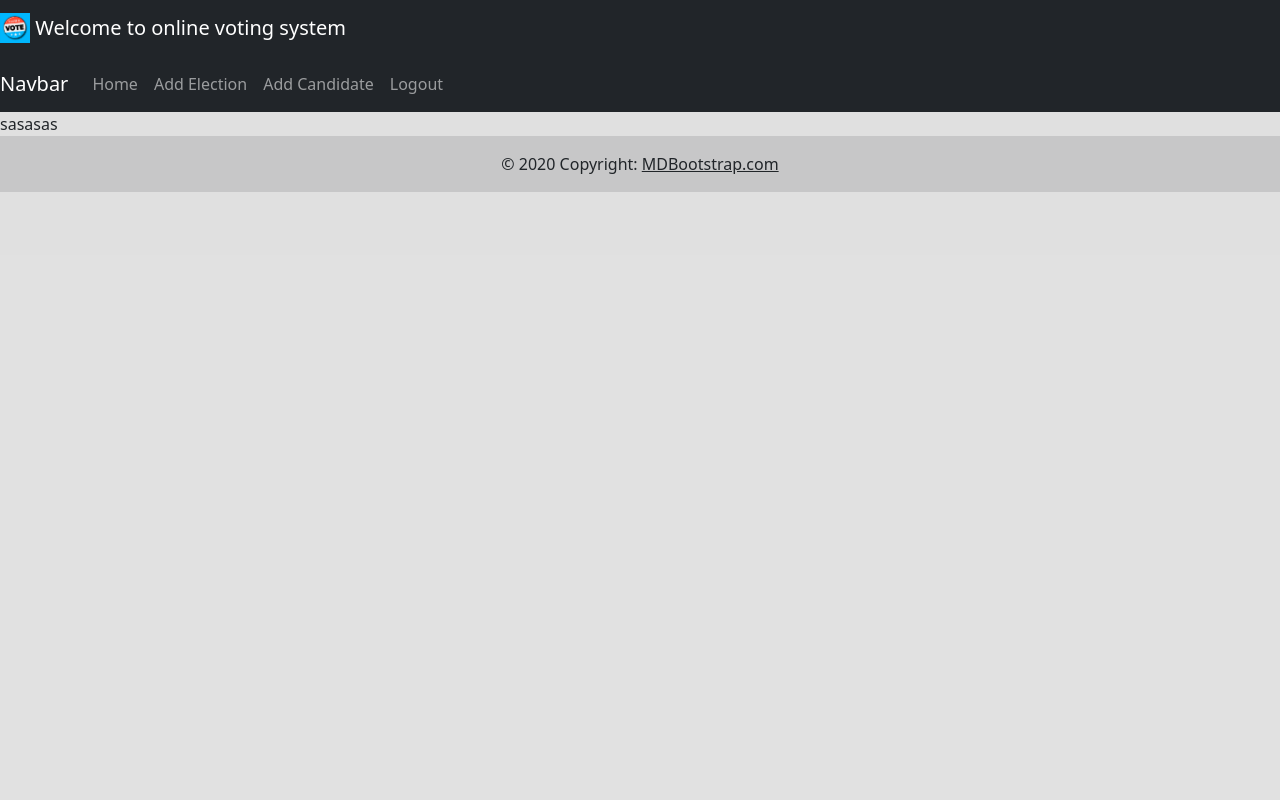
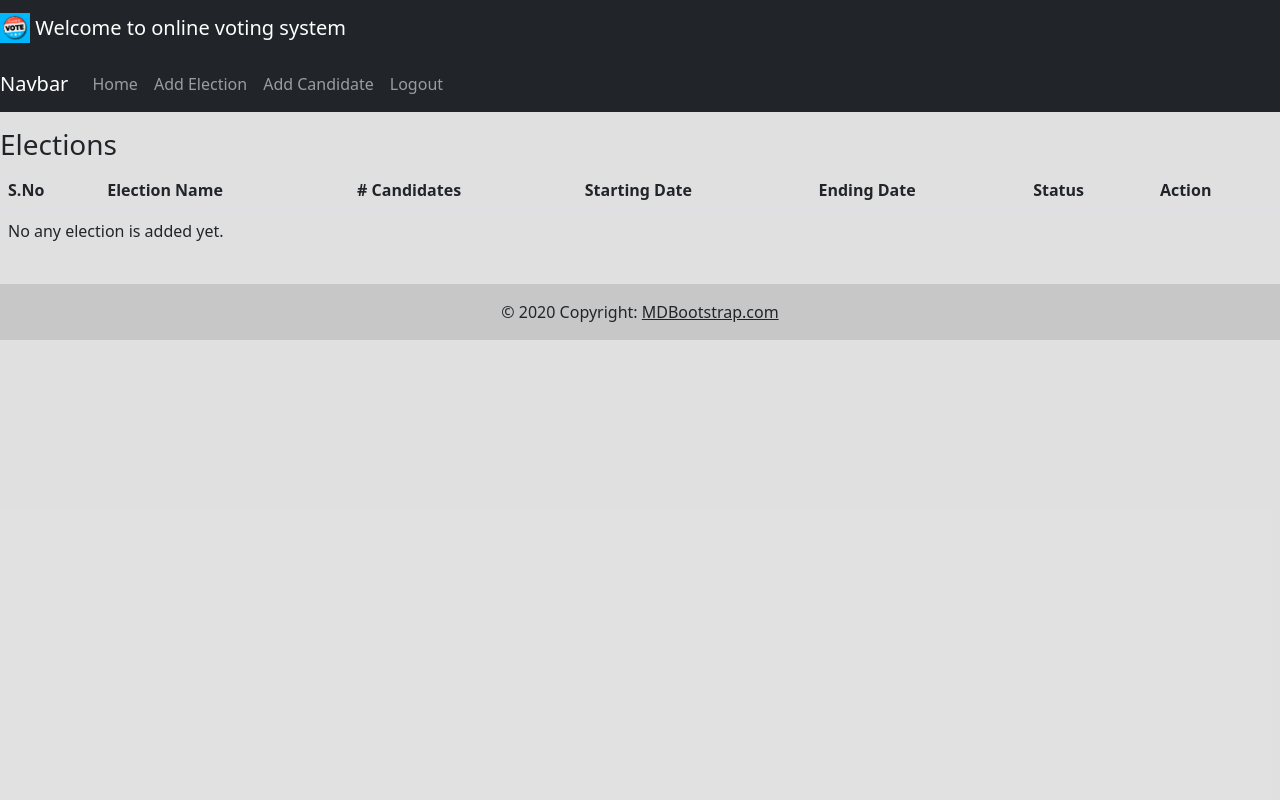
Before and after one commit to Zaid-Parkar/Online-Voting-System, a PHP site: page /Online-Voting-System/admin/index.php?homepage=1 in a window 1280 px wide. Run offline with PHP 8.4, Linux system fonts and the light colour scheme; the visitor is signed in with stand-in values (Sample User, id 1); data that the repository does not hold is empty.

Commit message:
Homepage update

```diff
--- a/admin/homepage.php
+++ b/admin/homepage.php
@@ -1 +1,55 @@
-sasasas
+
+<div class="row my-3">
+    <div class="col-12">
+        <h3>Elections</h3>
+        <table class="table">
+            <thead>
+                <tr>
+                    <th scope="col">S.No</th>
+                    <th scope="col">Election Name</th>
+                    <th scope="col"># Candidates</th>
+                    <th scope="col">Starting Date</th>
+                    <th scope="col">Ending Date</th>
+                    <th scope="col">Status </th>
+                    <th scope="col">Action </th>
+
+                </tr>
+            </thead>
+            <tbody>
+                <?php
+                    $fetchingData = mysqli_query($db, "SELECT * FROM elections") or die(mysqli_error($db));
+                    $isAnyElectionAdded = mysqli_num_rows($fetchingData);
+
+                    if($isAnyElectionAdded > 0)
+                    {
+                        $sno = 1;
+                        while($row = mysqli_fetch_assoc($fetchingData))
+                        {
+                            $election_id = $row['id'];
+
+                ?>
+                            <tr>
+                                <td><?php echo $sno++; ?></td>
+                                <td><?php echo $row['election_topic']; ?></td>
+                                <td><?php echo $row['no_of_candidate']; ?></td>
+                                <td><?php echo $row['s_date']; ?></td>
+                                <td><?php echo $row['ending_date']; ?></td>
+                                <td><?php echo $row['status']; ?></td>
+                                <td>
+                                    <a href="index.php?viewResult=<?php echo $election_id; ?>" class="btn btn-sm btn-success"> View Results </a>
+                                </td>
+                            </tr>
+                <?php
+                        }
+                    }else {
+            ?>
+                        <tr>
+                            <td colspan="7"> No any election is added yet. </td>
+                        </tr>
+            <?php
+                    }
+                ?>
+            </tbody>
+        </table>
+    </div>
+</div>
```
